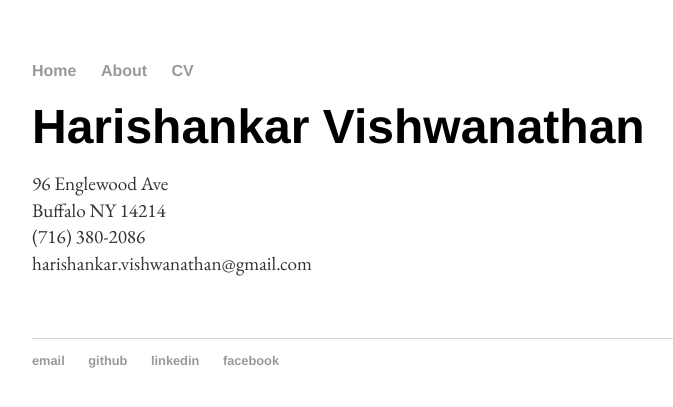
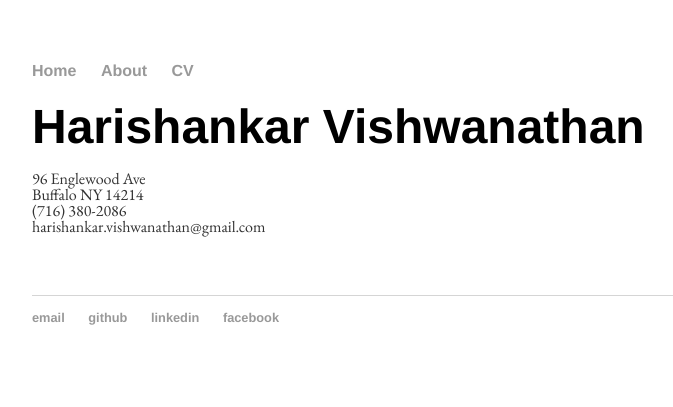
Before and after one commit to harishankarv/harishankarv.github.io, a Jekyll site: the page built from about/index.html, in a window 1280 px wide. Shown: the top 407 px of the page, without its empty margins (160-833 px from the left). Built offline with Jekyll 4.4.1, drawn with Linux system fonts in a browser that asks for light colours.

Commit message:
Update main.css

```diff
--- a/css/main.css
+++ b/css/main.css
@@ -19,4 +19,4 @@ footer { border-top: 1px solid #d5d5d5; font-size: .8em; }
 /* about */
 .about { margin: 0px 0px 60px; }
 .about h1 { font-size: 3em; }
-.about p { font-family: 'EB Garamond', serif; font-size: 1.2em; line-height: 1.4em; color: #333; }
+.about p { font-family: 'EB Garamond', serif; font-size: 1em; line-height: 1em; color: #333; }
```
